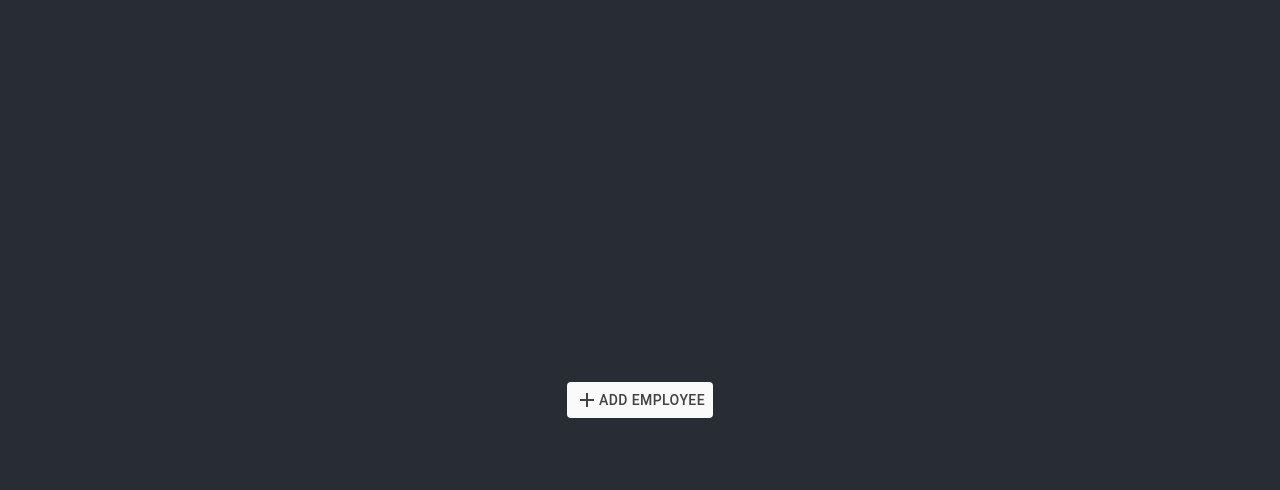
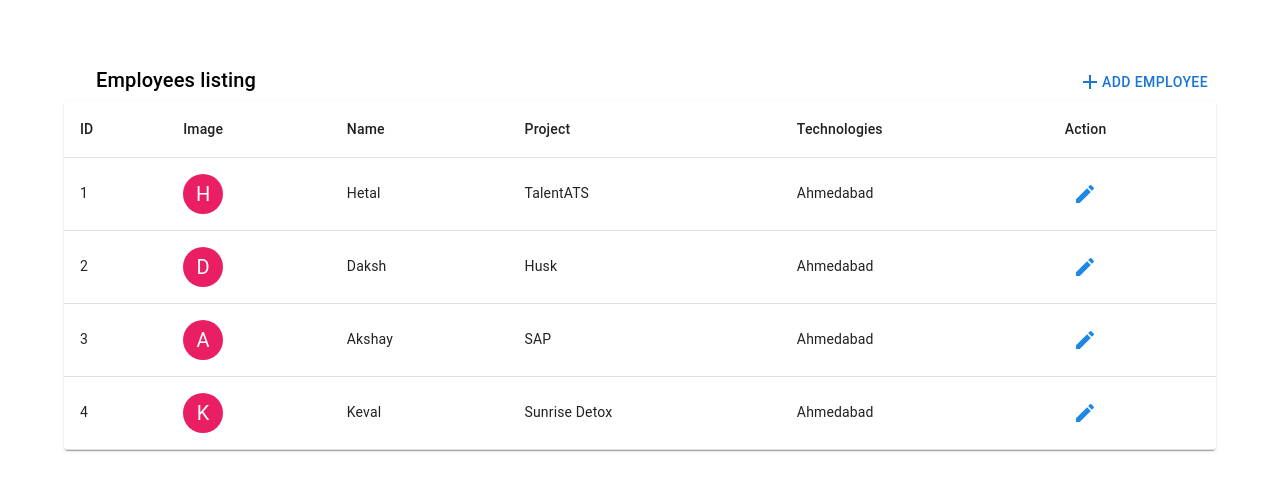
Before and after one commit to hetalnathvani/react-tsx-crud, a React (Create React App) app: page / in a window 1280 px wide. Shown: the top 490 px of the page. Built offline with nearby package versions, Linux system fonts and the light colour scheme.

Commit message:
Table styling changes

```diff
--- a/src/App.tsx
+++ b/src/App.tsx
@@ -1,27 +1,12 @@
-import React from 'react';
-import logo from './logo.svg';
-import './App.css';
-import { List } from './list';
+import React from "react";
+import logo from "./logo.svg";
+import "./App.css";
+import { List } from "./list";
 
 function App() {
   return (
     <div className="App">
-      <header className="App-header">
-        {/* <img src={logo} className="App-logo" alt="logo" />
-        <p>
-          Edit <code>src/App.tsx</code> and save to reload.
-        </p>
-        <a
-          className="App-link"
-          href="https://reactjs.org"
-          target="_blank"
-          rel="noopener noreferrer"
-        >
-          Learn React
-        </a> */}
-
-        <List />
-      </header>
+      <List />
     </div>
   );
 }
--- a/src/formDialog.tsx
+++ b/src/formDialog.tsx
@@ -26,10 +26,7 @@ export const FormDialog = () => {
 
   return (
     <div>
-      <Button
-        onClick={openAddEmployeeForm}
-        style={{ backgroundColor: grey["50"], color: grey["800"] }}
-      >
+      <Button onClick={openAddEmployeeForm}>
         <AddIcon />
         Add Employee
       </Button>
--- a/src/list.tsx
+++ b/src/list.tsx
@@ -1,11 +1,26 @@
-import { Box, Button, IconButton, Paper } from "@mui/material";
+import {
+  Avatar,
+  Box,
+  Button,
+  IconButton,
+  Paper,
+  Table,
+  TableBody,
+  TableCell,
+  TableContainer,
+  TableHead,
+  TableRow,
+  Typography,
+} from "@mui/material";
 import EditIcon from "@mui/icons-material/Edit";
-import { grey } from "@mui/material/colors";
+import { blue, pink } from "@mui/material/colors";
 import AddIcon from "@mui/icons-material/Add";
 import { FormDialog } from "./formDialog";
+import { Title } from "@mui/icons-material";
 
 interface Data {
   name: string;
+  project: string;
   city: string;
   education: string;
 }
@@ -13,57 +28,85 @@ interface Data {
 const records: Data[] = [
   {
     name: "Hetal",
+    project: "TalentATS",
     city: "Ahmedabad",
     education: "B.E.",
   },
   {
-    name: "Jayani",
+    name: "Daksh",
+    project: "Husk",
     city: "Ahmedabad",
     education: "B.E.",
   },
   {
     name: "Akshay",
+    project: "SAP",
     city: "Ahmedabad",
     education: "CA",
   },
   {
     name: "Keval",
+    project: "Sunrise Detox",
     city: "Ahmedabad",
     education: "M.D.",
   },
 ];
 
+interface EnhanceTableHeadProps {}
+
+function EnhancedTableHead(props: EnhanceTableHeadProps) {
+  return (
+    <TableHead>
+      <TableRow>
+        <TableCell>ID</TableCell>
+        <TableCell>Image</TableCell>
+        <TableCell>Name</TableCell>
+        <TableCell>Project</TableCell>
+        <TableCell>Technologies</TableCell>
+        <TableCell>Action</TableCell>
+      </TableRow>
+    </TableHead>
+  );
+}
+
 export const List = () => {
   return (
-    <Box sx={{ width: "100%" }}>
-      <FormDialog />
-      <Paper></Paper>
-      {/* <table>
-        <thead>
-          <tr>
-            <td>No.</td>
-            <td>Name</td>
-            <td>City</td>
-            <td>Education</td>
-            <td>Action</td>
-          </tr>
-        </thead>
-        <tbody>
-          {records.map((r, index) => (
-            <tr key={index}>
-              <td>{index + 1}</td>
-              <td>{r.name}</td>
-              <td>{r.city}</td>
-              <td>{r.education}</td>
-              <td>
-                <IconButton>
-                  <EditIcon style={{ color: grey["50"] }} />
-                </IconButton>
-              </td>
-            </tr>
-          ))}
-        </tbody>
-      </table> */}
+    <Box sx={{ width: "90%", p: 8 }}>
+      <Box sx={{ ml: 4, display: "flex", justifyContent: "space-between" }}>
+        <Typography variant="h6">Employees listing</Typography>
+        <FormDialog />
+      </Box>
+      <Paper sx={{ width: "100%", mb: 2 }}>
+        <TableContainer>
+          <Table
+            sx={{ minWidth: 750 }}
+            aria-labelledby="tableTitle"
+            size={"medium"}
+          >
+            <EnhancedTableHead />
+            <TableBody>
+              {records.map((r, index) => (
+                <TableRow>
+                  <TableCell>{index + 1}</TableCell>
+                  <TableCell>
+                    <Avatar sx={{ bgcolor: pink[500] }}>
+                      {r.name.charAt(0)}
+                    </Avatar>
+                  </TableCell>
+                  <TableCell>{r.name}</TableCell>
+                  <TableCell>{r.project}</TableCell>
+                  <TableCell>{r.city}</TableCell>
+                  <TableCell>
+                    <IconButton>
+                      <EditIcon style={{ color: blue["600"] }} />
+                    </IconButton>
+                  </TableCell>
+                </TableRow>
+              ))}
+            </TableBody>
+          </Table>
+        </TableContainer>
+      </Paper>
     </Box>
   );
 };
```
